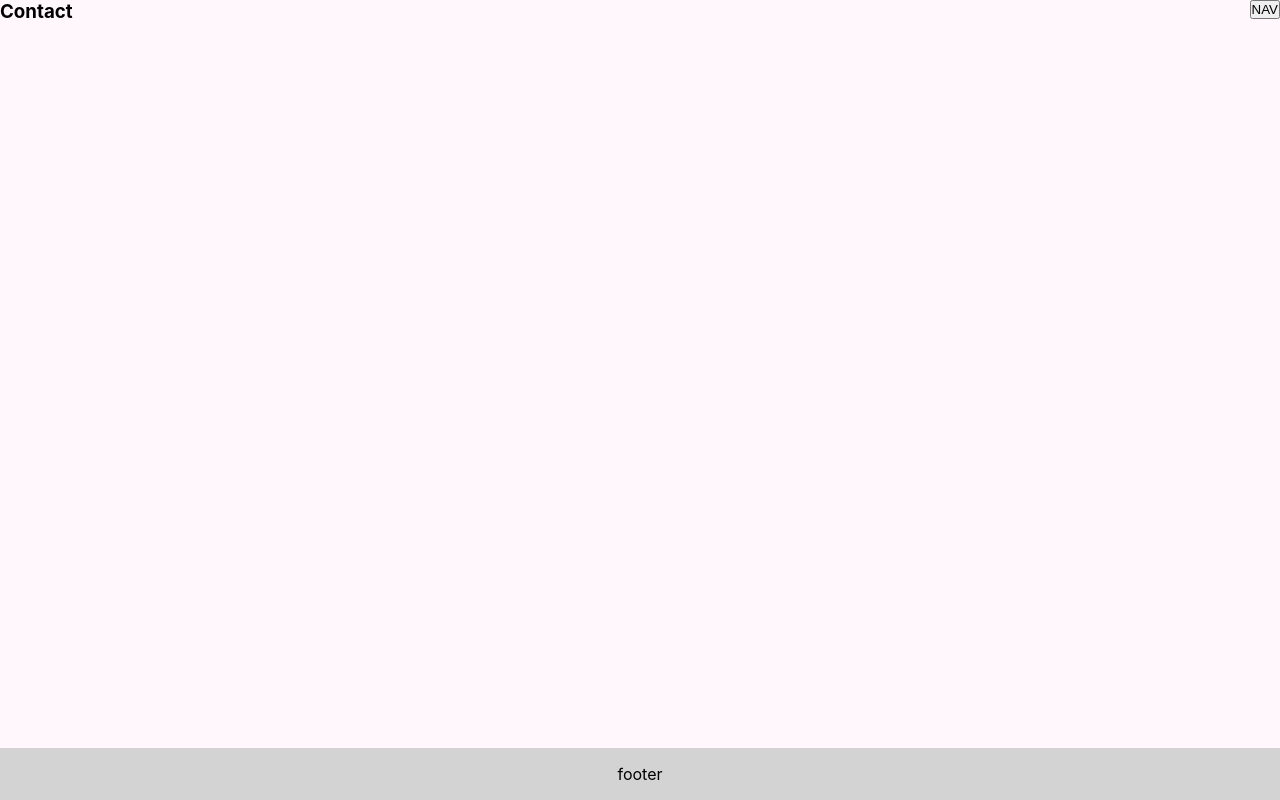
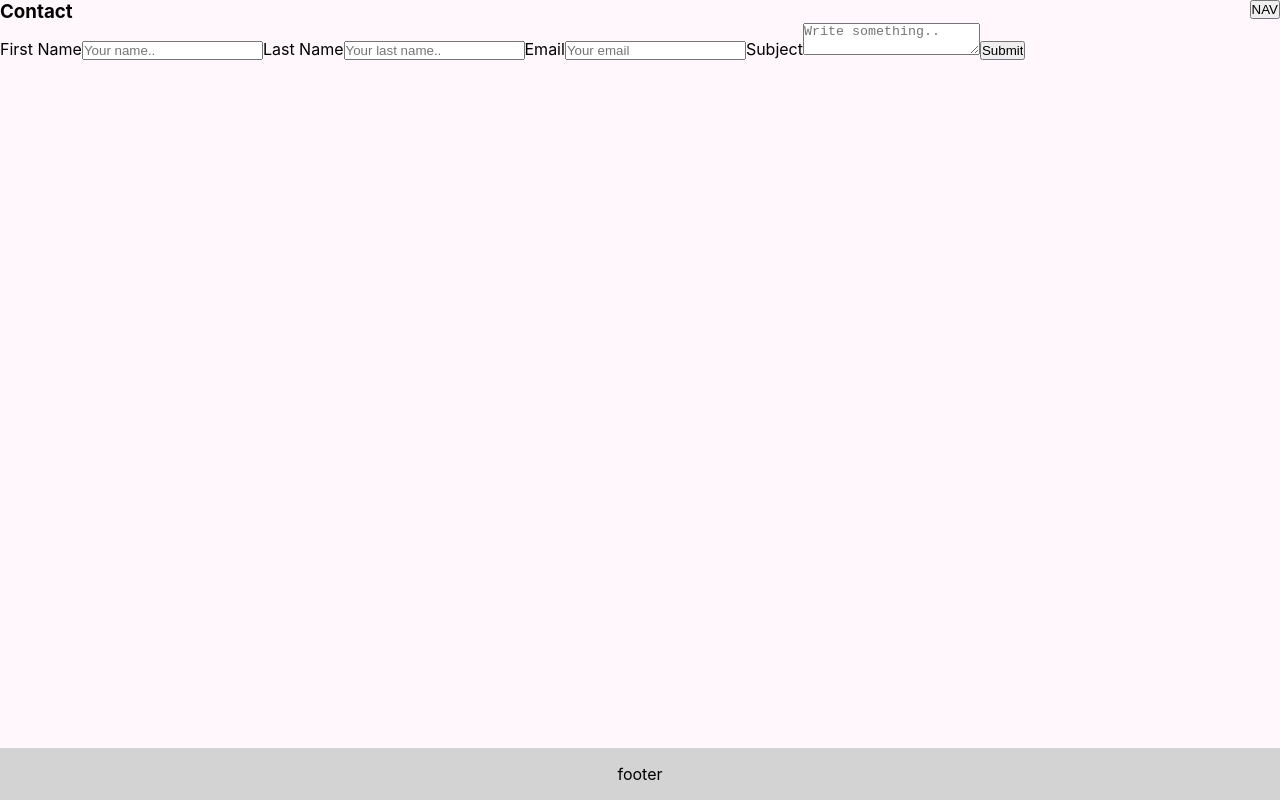
Before and after one commit to Tsokis/Creating-my-personal-site, a React (Create React App) app: page /Contact in a window 1280 px wide. Built offline with nearby package versions, Linux system fonts and the light colour scheme.

Commit message:
Contact form feature complete

```diff
--- a/src/components/Pages/Contact.js
+++ b/src/components/Pages/Contact.js
@@ -1,11 +1,67 @@
-import React from 'react';
+import React, { Component } from 'react';
+import '../../App.css';
 
-const Contact = () => {
-    return (
-        <div>
-            <h3>Contact</h3>
-        </div>
-    )
-};
+class Contact extends Component {
+    constructor(props){
+        super(props);
+        // Contact State
+        this.state = {
+            fname: '',
+            lname: '',
+            email: '',
+            message: '',
+        };
+        this.handleFormSubmit = this.handleFormSubmit.bind(this);
+        this.clearState = this.clearState.bind(this);
+    }
+    handleFormSubmit( event ) {
+        event.preventDefault();
+        console.log(this.state);
+    }
+    clearState(){
+        this.setState({fname: '',
+            lname: '',
+            email: '',
+            message: '',})
+    }
+
+    render() {
+        return (
+            <div className="container">
+                <h3>Contact</h3>
+                <div>
+                    <form action="">
+                        <label>First Name</label>
+                        <input type="text" id="fname" name="firstname" placeholder="Your name.."
+                               value={this.state.fname}
+                               onChange={e => this.setState({ fname: e.target.value })}
+                        />
+                        <label>Last Name</label>
+                        <input type="text" id="lname" name="lastname" placeholder="Your last name.."
+                               value={this.state.lname}
+                               onChange={e => this.setState({ lname: e.target.value })}
+                        />
+                        <label>Email</label>
+                        <input type="email" id="email" name="email" placeholder="Your email"
+                               value={this.state.email}
+                               onChange={e => this.setState({ email: e.target.value })}
+                        />
+                        <label>Subject</label>
+                        <textarea id="subject" name="subject" placeholder="Write something.."
+                                  onChange={e => this.setState({ message: e.target.value })}
+                                  value={this.state.message}
+                        ></textarea>
+                        <input type="submit" onClick={e => {
+                            this.handleFormSubmit(e);
+                            this.clearState();
+                         }
+                        } value="Submit" />
+
+                    </form>
+                </div>
+            </div>
+        )
+    }
+}
 
 export default Contact;
```
